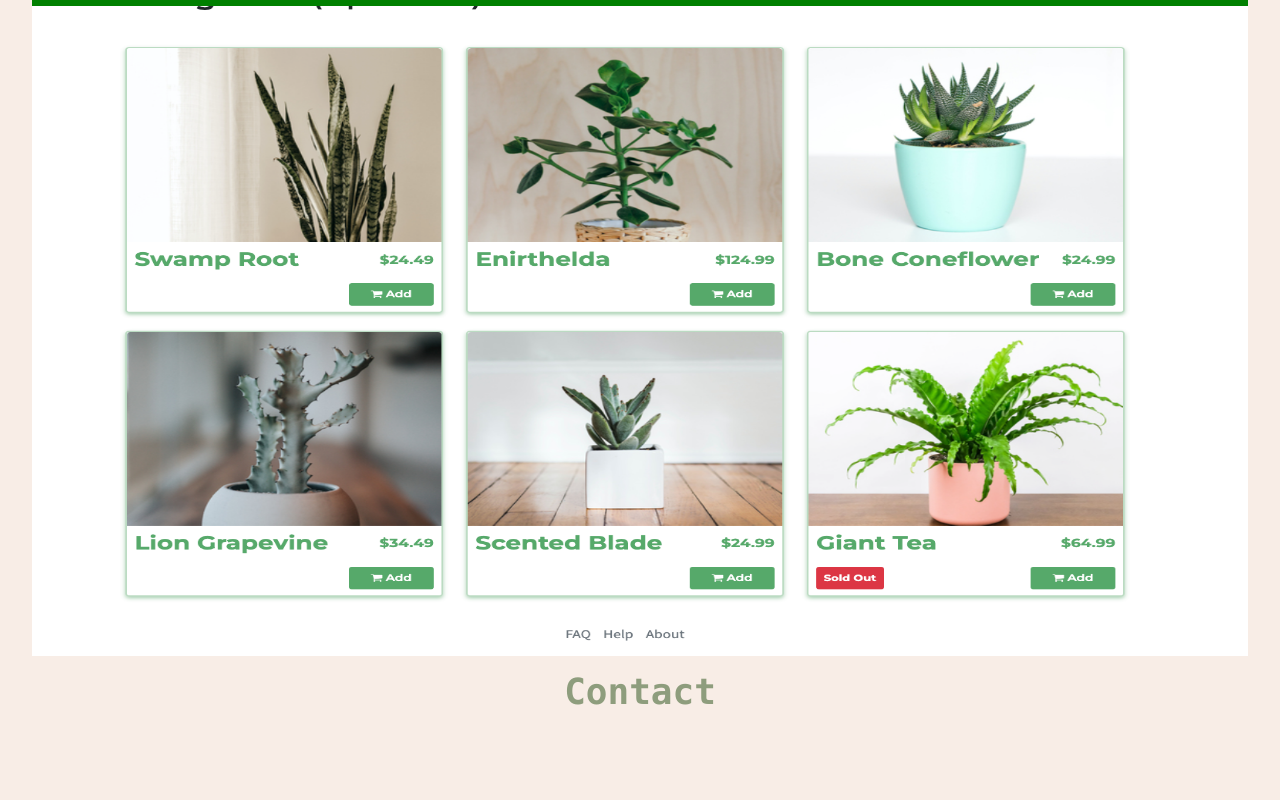
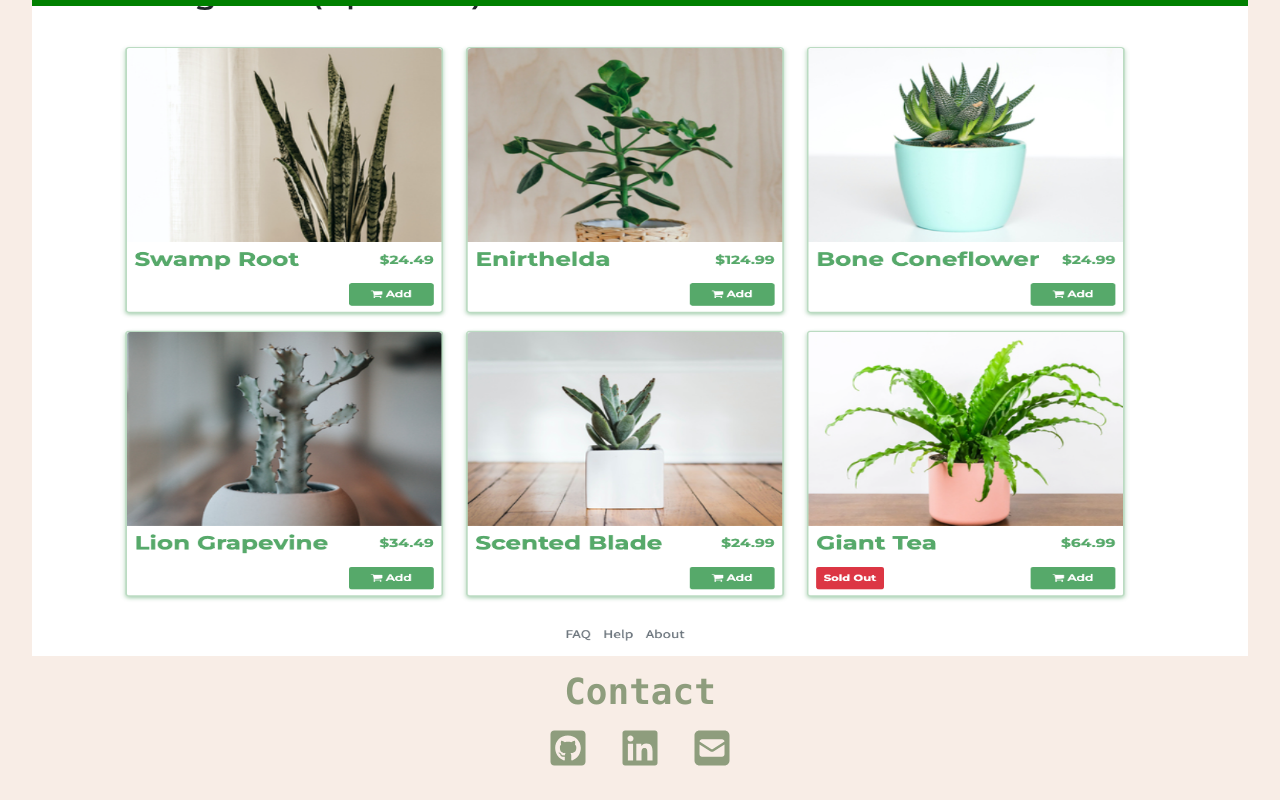
Before and after one commit to lyjeileen/portfolio, a Next.js app: page / in a window 1280 px wide. Shown: the part 2724-3524 px from the top of the page. Before the commit the page ends 3468 px from the top, so only its background shows below. Built offline with nearby package versions, Linux system fonts and the light colour scheme.

Commit message:
Move code to Contact

```diff
--- /dev/null
+++ b/components/Contact.tsx
@@ -0,0 +1,32 @@
+export default function Contact() {
+  return (
+    <>
+      <h1 className="text-grassgreen text-4xl text-center font-bold">
+        Contact
+      </h1>
+      <div className="flex justify-center mt-4">
+        <svg
+          className="w-10 h-10 fill-grassgreen mr-8"
+          xmlns="http://www.w3.org/2000/svg"
+          viewBox="0 0 448 512"
+        >
+          <path d="M400 32H48C21.5 32 0 53.5 0 80v352c0 26.5 21.5 48 48 48h352c26.5 0 48-21.5 48-48V80c0-26.5-21.5-48-48-48zM277.3 415.7c-8.4 1.5-11.5-3.7-11.5-8 0-5.4.2-33 .2-55.3 0-15.6-5.2-25.5-11.3-30.7 37-4.1 76-9.2 76-73.1 0-18.2-6.5-27.3-17.1-39 1.7-4.3 7.4-22-1.7-45-13.9-4.3-45.7 17.9-45.7 17.9-13.2-3.7-27.5-5.6-41.6-5.6-14.1 0-28.4 1.9-41.6 5.6 0 0-31.8-22.2-45.7-17.9-9.1 22.9-3.5 40.6-1.7 45-10.6 11.7-15.6 20.8-15.6 39 0 63.6 37.3 69 74.3 73.1-4.8 4.3-9.1 11.7-10.6 22.3-9.5 4.3-33.8 11.7-48.3-13.9-9.1-15.8-25.5-17.1-25.5-17.1-16.2-.2-1.1 10.2-1.1 10.2 10.8 5 18.4 24.2 18.4 24.2 9.7 29.7 56.1 19.7 56.1 19.7 0 13.9.2 36.5.2 40.6 0 4.3-3 9.5-11.5 8-66-22.1-112.2-84.9-112.2-158.3 0-91.8 70.2-161.5 162-161.5S388 165.6 388 257.4c.1 73.4-44.7 136.3-110.7 158.3zm-98.1-61.1c-1.9.4-3.7-.4-3.9-1.7-.2-1.5 1.1-2.8 3-3.2 1.9-.2 3.7.6 3.9 1.9.3 1.3-1 2.6-3 3zm-9.5-.9c0 1.3-1.5 2.4-3.5 2.4-2.2.2-3.7-.9-3.7-2.4 0-1.3 1.5-2.4 3.5-2.4 1.9-.2 3.7.9 3.7 2.4zm-13.7-1.1c-.4 1.3-2.4 1.9-4.1 1.3-1.9-.4-3.2-1.9-2.8-3.2.4-1.3 2.4-1.9 4.1-1.5 2 .6 3.3 2.1 2.8 3.4zm-12.3-5.4c-.9 1.1-2.8.9-4.3-.6-1.5-1.3-1.9-3.2-.9-4.1.9-1.1 2.8-.9 4.3.6 1.3 1.3 1.8 3.3.9 4.1zm-9.1-9.1c-.9.6-2.6 0-3.7-1.5s-1.1-3.2 0-3.9c1.1-.9 2.8-.2 3.7 1.3 1.1 1.5 1.1 3.3 0 4.1zm-6.5-9.7c-.9.9-2.4.4-3.5-.6-1.1-1.3-1.3-2.8-.4-3.5.9-.9 2.4-.4 3.5.6 1.1 1.3 1.3 2.8.4 3.5zm-6.7-7.4c-.4.9-1.7 1.1-2.8.4-1.3-.6-1.9-1.7-1.5-2.6.4-.6 1.5-.9 2.8-.4 1.3.7 1.9 1.8 1.5 2.6z"></path>
+        </svg>
+        <svg
+          className="w-10 h-10 fill-grassgreen mr-8"
+          xmlns="http://www.w3.org/2000/svg"
+          viewBox="0 0 448 512"
+        >
+          <path d="M416 32H31.9C14.3 32 0 46.5 0 64.3v383.4C0 465.5 14.3 480 31.9 480H416c17.6 0 32-14.5 32-32.3V64.3c0-17.8-14.4-32.3-32-32.3zM135.4 416H69V202.2h66.5V416zm-33.2-243c-21.3 0-38.5-17.3-38.5-38.5S80.9 96 102.2 96c21.2 0 38.5 17.3 38.5 38.5 0 21.3-17.2 38.5-38.5 38.5zm282.1 243h-66.4V312c0-24.8-.5-56.7-34.5-56.7-34.6 0-39.9 27-39.9 54.9V416h-66.4V202.2h63.7v29.2h.9c8.9-16.8 30.6-34.5 62.9-34.5 67.2 0 79.7 44.3 79.7 101.9V416z"></path>
+        </svg>
+        <svg
+          className="w-10 h-10 fill-grassgreen"
+          xmlns="http://www.w3.org/2000/svg"
+          viewBox="0 0 448 512"
+        >
+          <path d="M64 32C28.7 32 0 60.7 0 96v320c0 35.3 28.7 64 64 64h320c35.3 0 64-28.7 64-64V96c0-35.3-28.7-64-64-64H64zm154 239.7L64.2 172.4C66 156.4 79.5 144 96 144h256c16.5 0 30 12.4 31.8 28.4L230 271.7c-1.8 1.2-3.9 1.8-6 1.8s-4.2-.6-6-1.8zm29.4 26.9L384 210.4V336c0 17.7-14.3 32-32 32H96c-17.7 0-32-14.3-32-32V210.4l136.6 88.2c7 4.5 15.1 6.9 23.4 6.9s16.4-2.4 23.4-6.9z"></path>
+        </svg>
+      </div>
+    </>
+  );
+}
--- a/pages/index.tsx
+++ b/pages/index.tsx
@@ -1,5 +1,6 @@
 import Image from 'next/image';
 import Projects from 'components/Projects';
+import Contact from 'components/Contact';
 
 export default function Home() {
   return (
@@ -28,9 +29,7 @@
         <h1 className="text-grassgreen text-4xl text-center font-bold mx-4">
           Education
         </h1> */}
-        <h1 className="text-grassgreen text-4xl text-center font-bold mx-4">
-          Contact
-        </h1>
+        <Contact />
       </div>
     </>
   );
```
